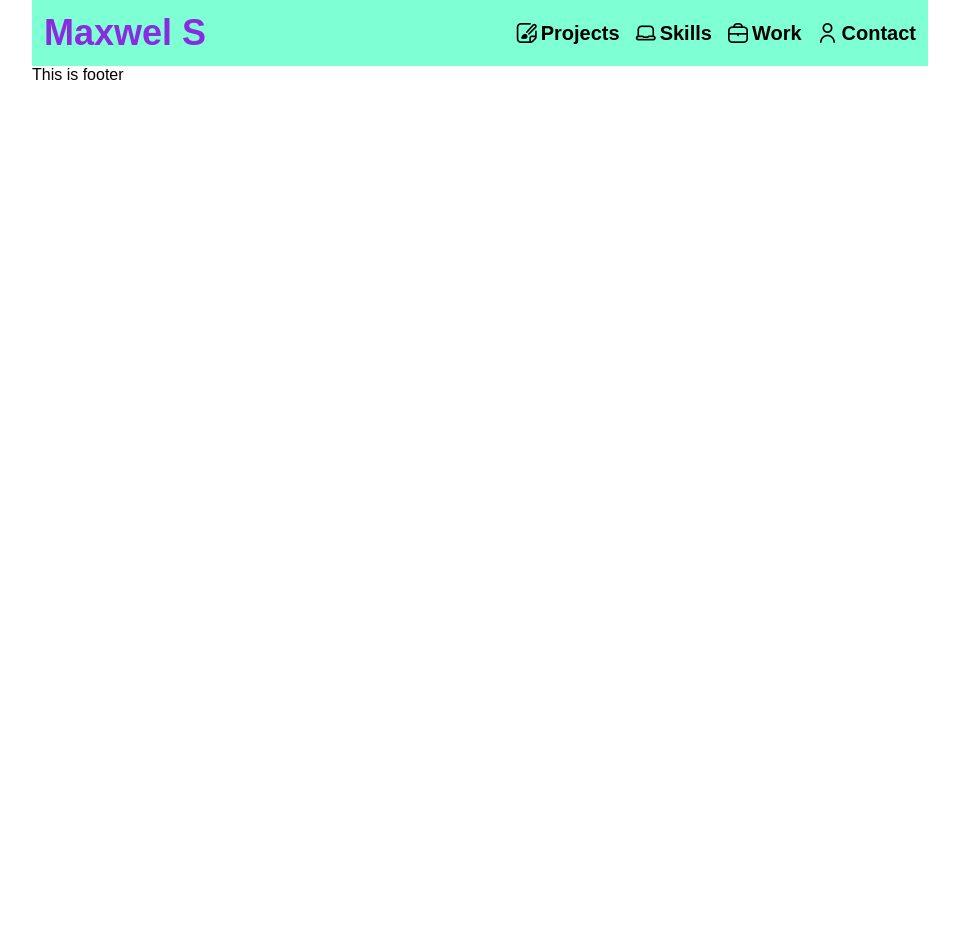
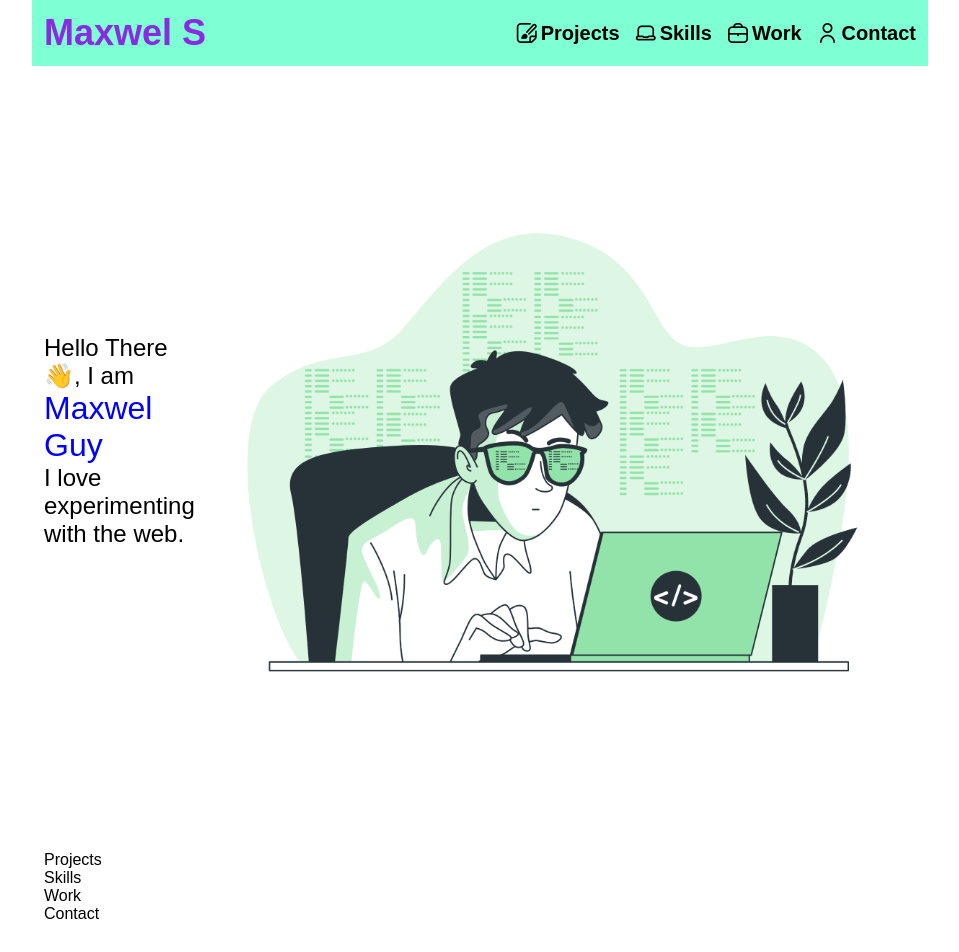
Before and after one commit to MaxwelSantana/responsive-personal-portfolio, a Next.js app: page / in a window 1280 px wide. Shown: the top 952 px of the page, without its empty margins (160-1119 px from the left). Before the commit the page ends 800 px from the top, so only its background shows below. Built offline with nearby package versions, Linux system fonts and the light colour scheme.

Commit message:
about component

```diff
--- /dev/null
+++ b/components/About.js
@@ -0,0 +1,24 @@
+import React from "react";
+import Image from "next/image";
+import styles from "./About.module.css";
+import coding from "../public/coding.png";
+
+function About() {
+  return (
+    <div className={styles.about}>
+      <div className={styles.aboutTop}>
+        <div className={styles.aboutInfo}>
+          Hello There 👋, I am
+          <br /> <span className={styles.aboutInfoName}>Maxwel Guy</span>
+          <br /> I love experimenting with the web.
+        </div>
+        <div className={styles.aboutPhoto}>
+          <Image src={coding} className={styles.picture} />
+        </div>
+      </div>
+      <div className={styles.aboutBottom}></div>
+    </div>
+  );
+}
+
+export default About;
--- /dev/null
+++ b/components/About.module.css
@@ -0,0 +1,31 @@
+.about {
+  padding-bottom: 48px;
+}
+
+.aboutTop {
+  display: flex;
+  justify-content: space-between;
+  align-items: center;
+}
+
+.picture {
+  height: 420px;
+  max-height: 500px;
+}
+
+.aboutInfo {
+  font-size: 24px;
+}
+
+.aboutInfoName {
+  color: blue;
+  font-size: 32px;
+}
+
+@media only screen and (max-width: 768px) {
+  .aboutTop {
+    flex-direction: column;
+    justify-content: center;
+    align-items: center;
+  }
+}
--- /dev/null
+++ b/components/Contact.js
@@ -0,0 +1,7 @@
+import React from "react";
+
+function Contact() {
+  return <div>Contact</div>;
+}
+
+export default Contact;
--- /dev/null
+++ b/components/Projects.js
@@ -0,0 +1,7 @@
+import React from "react";
+
+function Projects() {
+  return <div>Projects</div>;
+}
+
+export default Projects;
--- /dev/null
+++ b/components/Skills.js
@@ -0,0 +1,7 @@
+import React from "react";
+
+function Skills() {
+  return <div>Skills</div>;
+}
+
+export default Skills;
--- /dev/null
+++ b/components/Work.js
@@ -0,0 +1,7 @@
+import React from "react";
+
+function Work() {
+  return <div>Work</div>;
+}
+
+export default Work;
--- a/pages/index.js
+++ b/pages/index.js
@@ -3,6 +3,11 @@ import Image from "next/image";
 import styles from "../styles/Home.module.css";
 import Header from "../components/Header";
 import Footer from "../components/Footer";
+import About from "../components/About";
+import Projects from "../components/Projects";
+import Skills from "../components/Skills";
+import Work from "../components/Work";
+import Contact from "../components/Contact";
 
 export default function Home() {
   return (
@@ -19,6 +24,23 @@ export default function Home() {
         <title>Maxwel</title>
       </Head>
       <Header />
+      <div className={styles.content}>
+        <section id="about">
+          <About />
+        </section>
+        <section id="projects">
+          <Projects />
+        </section>
+        <section id="skills">
+          <Skills />
+        </section>
+        <section id="work">
+          <Work />
+        </section>
+        <section id="contact">
+          <Contact />
+        </section>
+      </div>
       <Footer />
     </div>
   );
--- a/styles/Home.module.css
+++ b/styles/Home.module.css
@@ -16,3 +16,8 @@
     width: 100%;
   }
 }
+
+.content {
+  padding: 12px;
+  padding-bottom: 36px;
+}
```
Also changed, not shown: public/coding.png (added).
